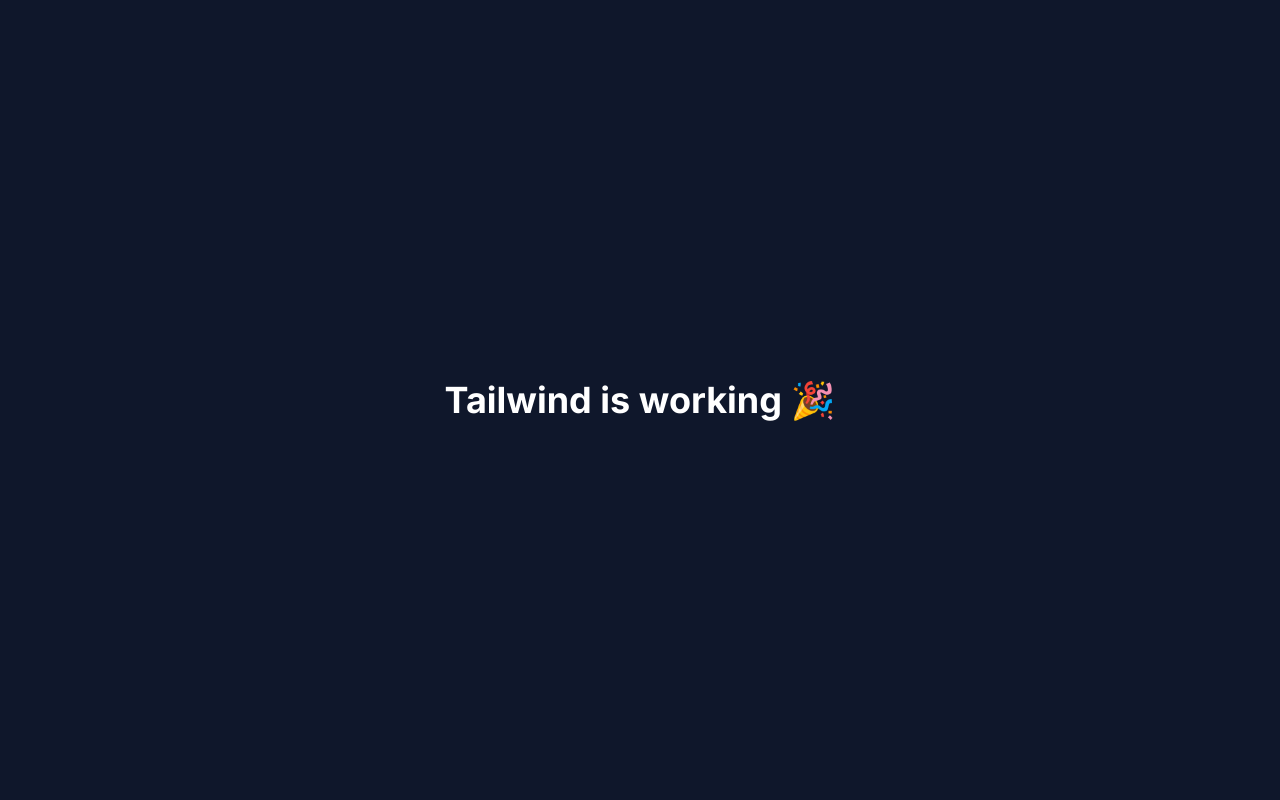
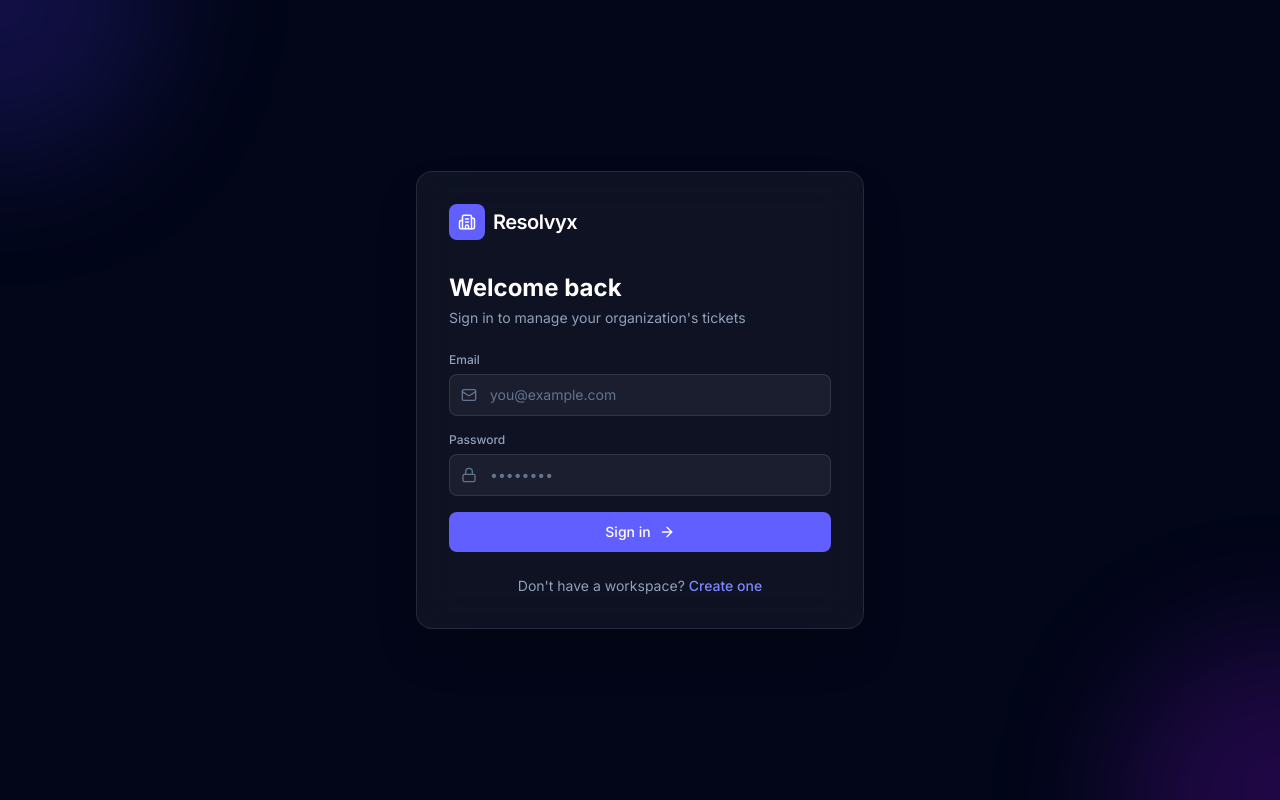
Before and after one commit to pratiksha-madar/resolvyx, a React (Vite) app in the folder frontend/: page / in a window 1280 px wide. Built offline with nearby package versions, Linux system fonts and the light colour scheme.

Commit message:
add new file

```diff
--- a/frontend/src/App.jsx
+++ b/frontend/src/App.jsx
@@ -1,9 +1,15 @@
+import { BrowserRouter, Routes, Route, Navigate } from "react-router-dom";
+import Auth from "./pages/Auth";
+
 function App() {
   return (
-    <div className="min-h-screen flex items-center justify-center bg-slate-900">
-      <h1 className="text-4xl font-bold text-white">Tailwind is working 🎉</h1>
-    </div>
-  )
+    <BrowserRouter>
+      <Routes>
+        <Route path="/" element={<Auth />} />
+        <Route path="*" element={<Navigate to="/" />} />
+      </Routes>
+    </BrowserRouter>
+  );
 }
 
-export default App
+export default App;
```
